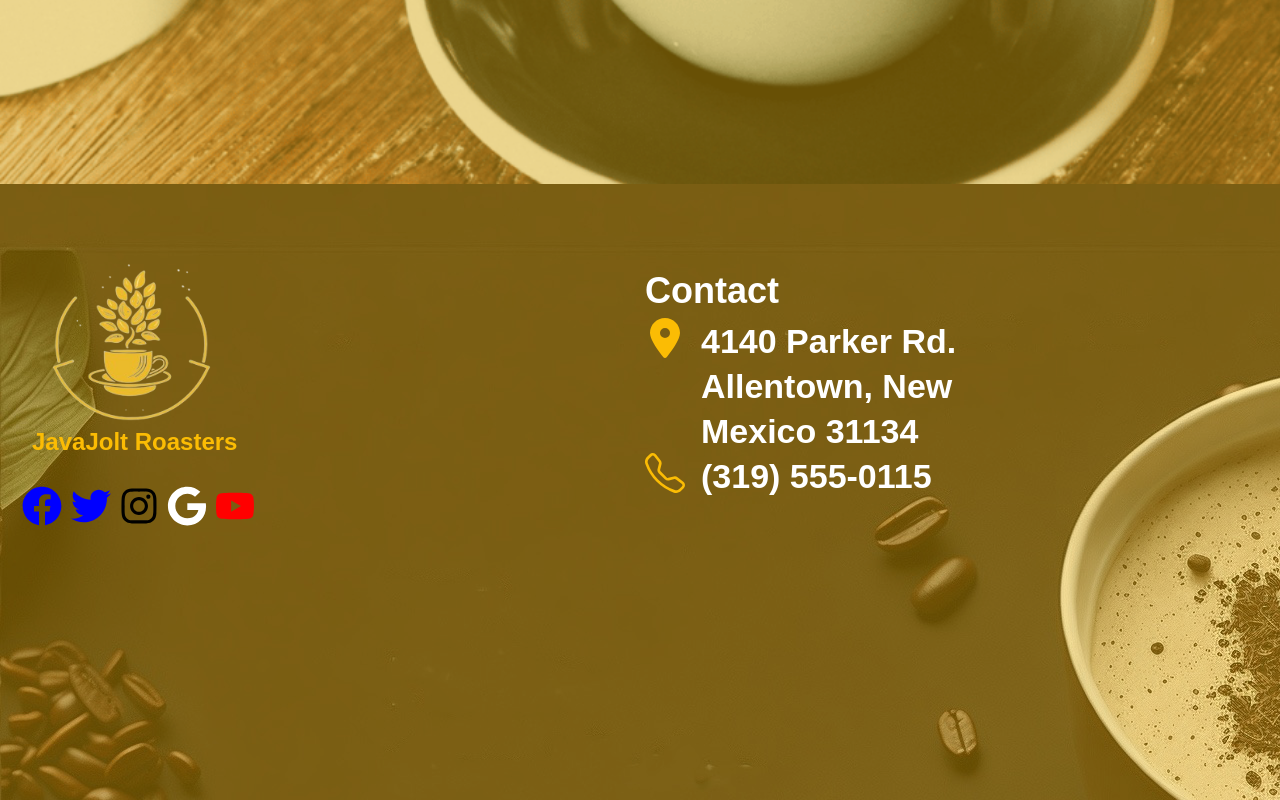
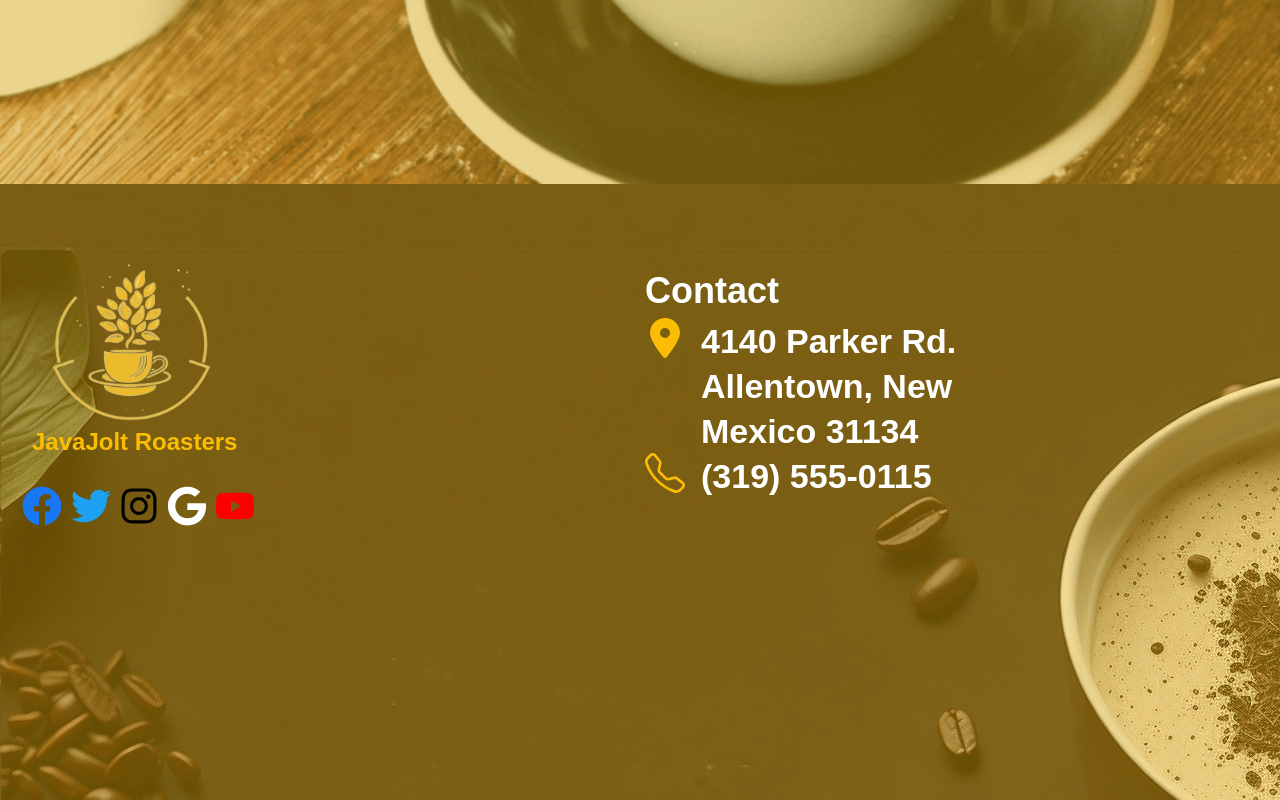
Before and after one commit to leylagahramanova/final, a React (Vite) app: page / in a window 1280 px wide. Shown: the part 7584-8384 px from the top of the page. Built offline with nearby package versions, Linux system fonts and the light colour scheme.

Commit message:
Update Footer.jsx

```diff
--- a/src/components/Footer.jsx
+++ b/src/components/Footer.jsx
@@ -8,7 +8,7 @@ import { FaGoogle } from "react-icons/fa";
 import { FaYoutube } from "react-icons/fa";
 import { FaLocationDot } from "react-icons/fa6";
 import { BsTelephone } from "react-icons/bs";
-
+import { Link } from "react-router-dom";
 function Footer() {
   return (
     <div className="footer">
@@ -18,26 +18,26 @@ function Footer() {
           <p>JavaJolt Roasters</p>
           <div className="footer-icons">
 
-            <a style={iconStyle} href="#"><FaFacebook size={40} style={{
-              color: "blue", paddingRight: '5px',
+            < Link  style={iconStyle} href="#"><FaFacebook size={40} style={{
+              color: "#1877F2", paddingRight: '5px',
               marginBottom: "5px"
-            }} /></a>
-            <a style={iconStyle} href="#"><FaTwitter size={40} style={{
-              color: "blue", marginRight: '3px',
+            }} /></ Link >
+            < Link  style={iconStyle} href="#"><FaTwitter size={40} style={{
+              color: "	#1DA1F2", marginRight: '3px',
               marginBottom: "5px"
-            }} /></a>
-            <a style={iconStyle} href="#"><FaInstagram size={40} style={{
+            }} /></ Link >
+            < Link style={iconStyle} href="#"><FaInstagram size={40} style={{
               color: "black", marginRight: '3px',
               marginBottom: "5px"
-            }} /></a>
-            <a style={iconStyle} href="#"><FaGoogle size={40} style={{
+            }} /></ Link >
+            < Link style={iconStyle} href="#"><FaGoogle size={40} style={{
               color: "white", marginRight: '3px',
               marginBottom: "5px"
-            }} /></a>
-            <a style={iconStyle} href="#"><FaYoutube size={40} style={{
+            }} /></ Link >
+            < Link style={iconStyle} href="#"><FaYoutube size={40} style={{
               color: "red", marginRight: '3px',
               marginBottom: "5px"
-            }} /></a>
+            }} /></ Link >
           </div>
         </div>
         <div className="footer-info">
```
